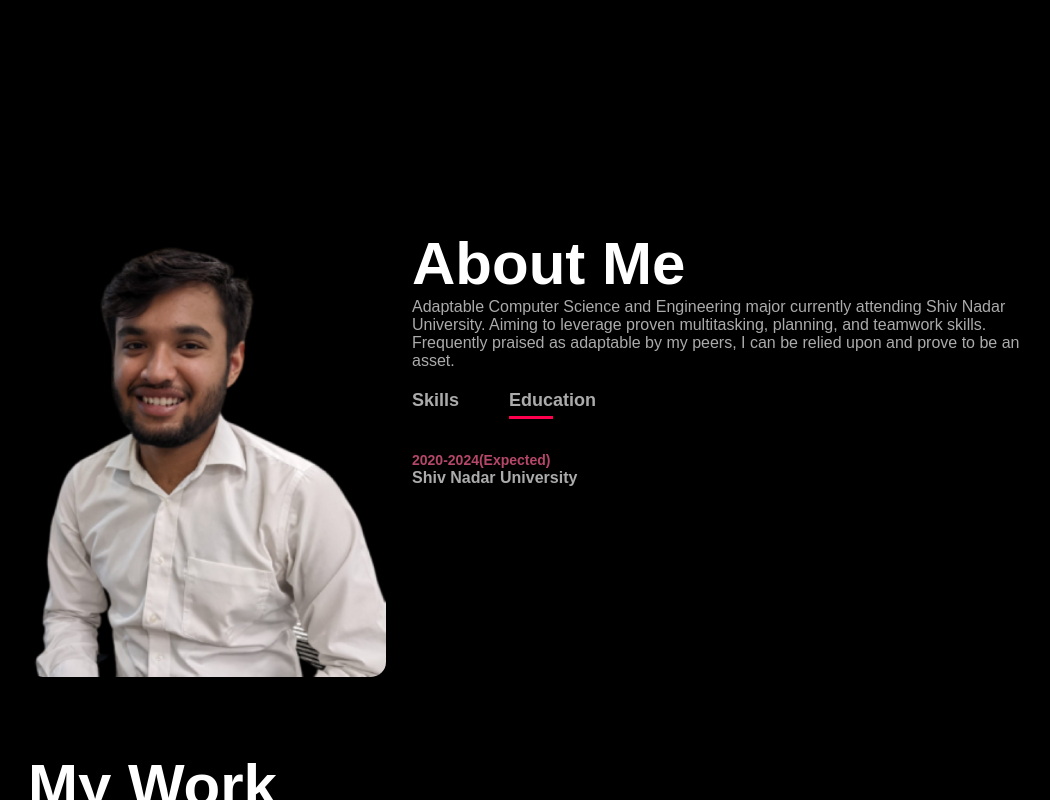
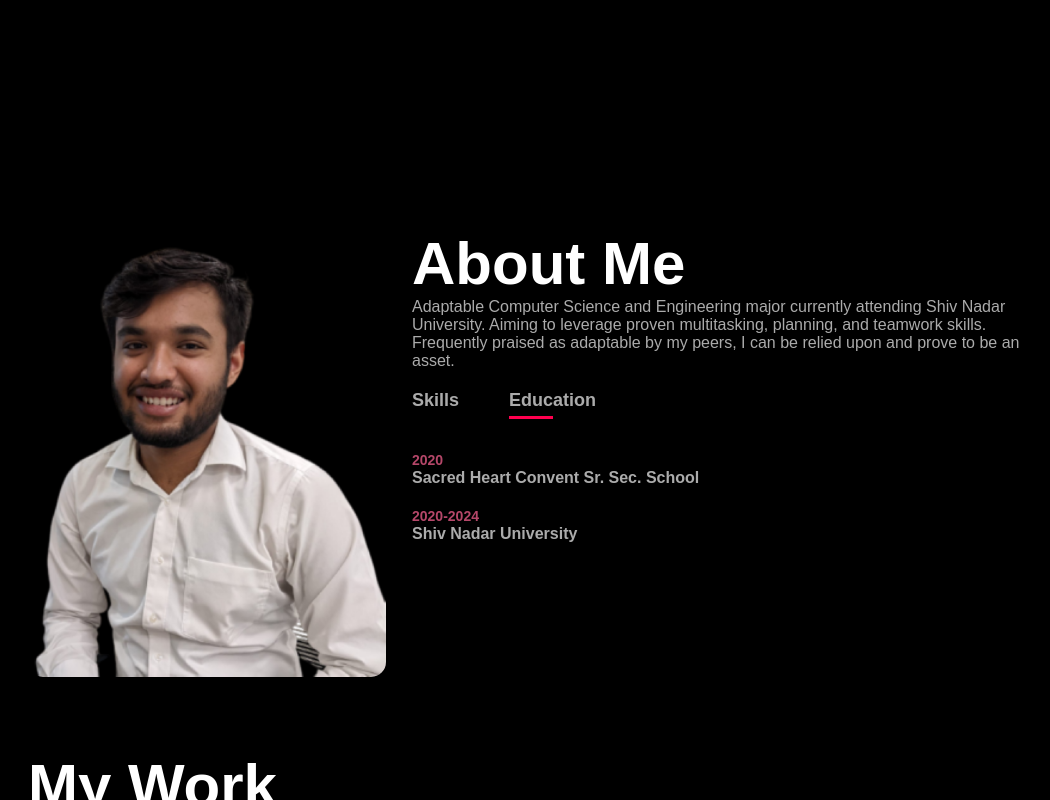
Before and after one commit to tanmaygautam1/Portfolio, a plain HTML site: page index.html in a window 1280 px wide. Both pictures are taken after a click on the element "Education". Shown: the part 685-1485 px from the top of the page, without its empty margins (100-1150 px from the left). Drawn offline with Linux system fonts and the light colour scheme.

Commit message:
Update index.html

```diff
--- a/index.html
+++ b/index.html
@@ -63,8 +63,12 @@
     </ul>
   </div>
   <div class="tab-contents" id="education">
-    <ul><li>
-      <span>2020-2024(Expected)</span><br>Shiv Nadar University</li>
+    <ul>
+      <li>
+      <span>2020</span><br>Sacred Heart Convent Sr. Sec. School</li>
+      <li>
+      <span>2020-2024</span><br>Shiv Nadar University</li>
+
 
     </ul>
   </div>
```
